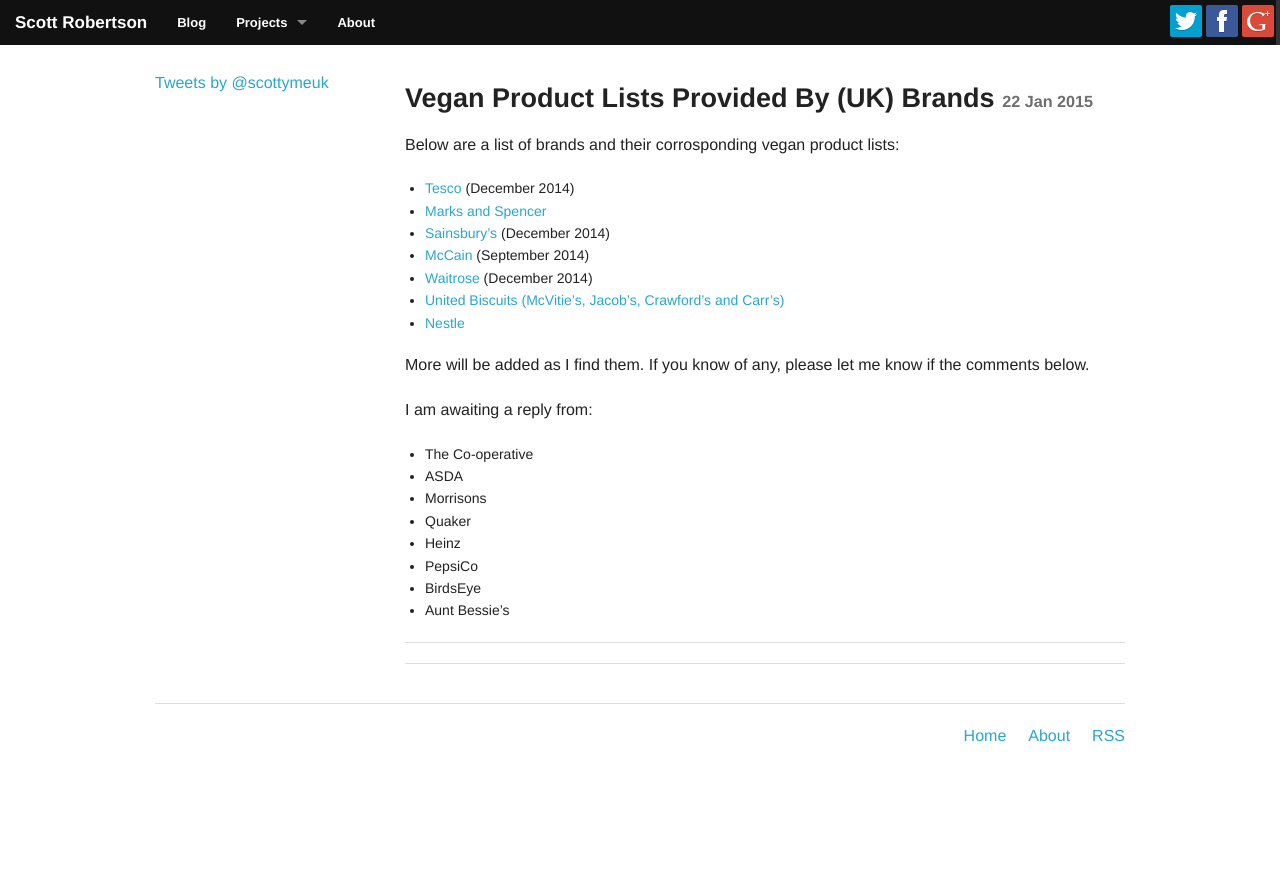
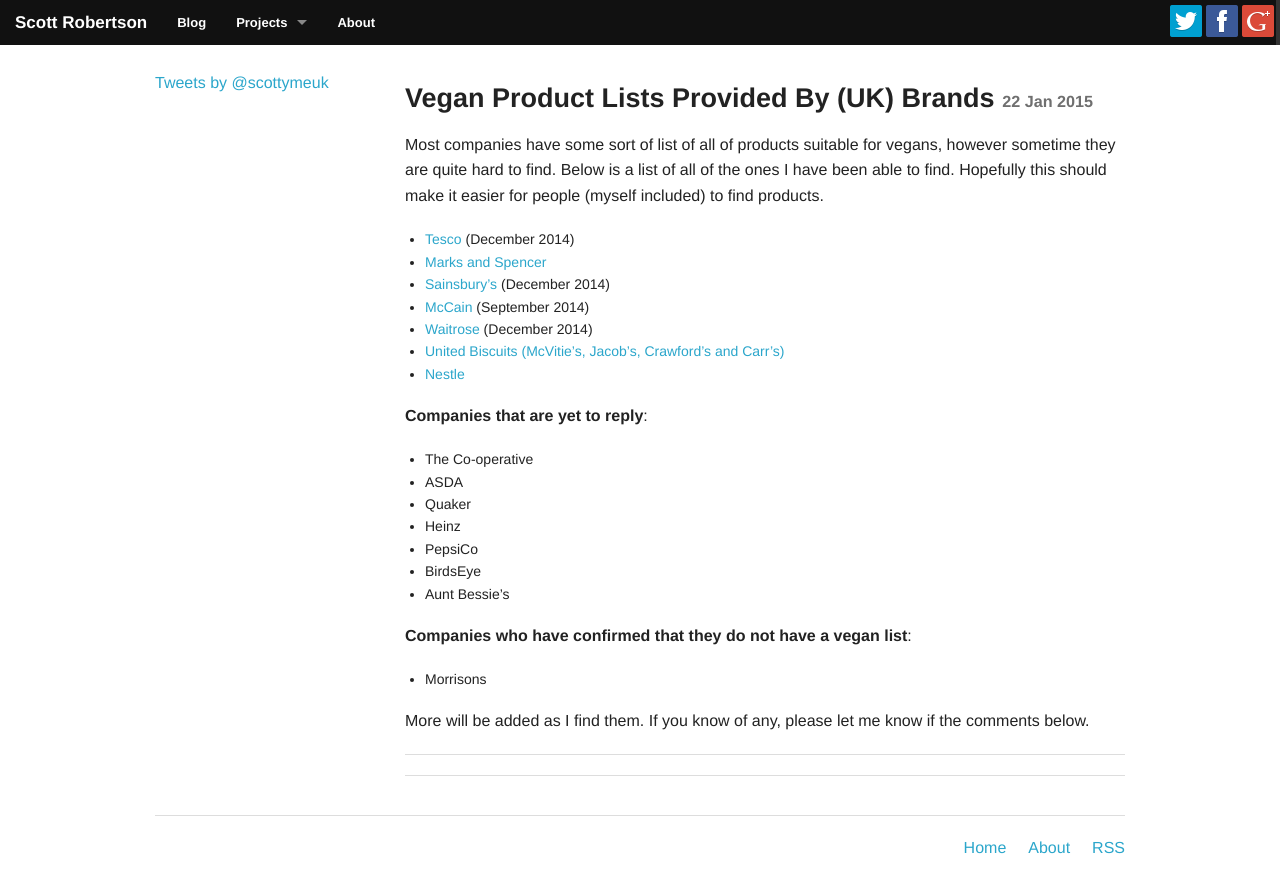
Before and after one commit to scottrobertson/scottrobertson.me, a Jekyll site: the page built from _posts/2015-01-22-uk-brands-vegan-lists.markdown, in a window 1280 px wide. Shown: the top 893 px of the page. Built offline with Jekyll 4.4.1, drawn with Linux system fonts in a browser that asks for light colours; nearby versions of some CDN libraries; Markdown is read by kramdown in place of the engine named in the settings; comment, search, counter and statistics services are not loaded.

Commit message:
Update 2015-01-22-uk-brands-vegan-lists.markdown

```diff
--- a/_posts/2015-01-22-uk-brands-vegan-lists.markdown
+++ b/_posts/2015-01-22-uk-brands-vegan-lists.markdown
@@ -5,7 +5,7 @@
 permalink: /post/uk-brands-vegan-lists
 ---
 
-Below are a list of brands and their corrosponding vegan product lists:
+Most companies have some sort of list of all of products suitable for vegans, however sometime they are quite hard to find. Below is a list of all of the ones I have been able to find. Hopefully this should make it easier for people (myself included) to find products.
 
 - [Tesco](https://upload.scottrobertson.me/SamuNuSIZ0GHl.pdf) (December 2014)
 - [Marks and Spencer](http://health.marksandspencer.com/uploads/pdfs/Vegans.pdf)
@@ -15,15 +15,19 @@
 - [United Biscuits (McVitie’s, Jacob’s, Crawford’s and Carr’s)](http://www.unitedbiscuits.com/our-consumers/health-nutrition/special-diets/#tab-1413900132-2-73)
 - [Nestle](http://www.nestle.co.uk/asset-library/documents/nutritionhealthwellness/vegan%20list.pdf)
 
-More will be added as I find them. If you know of any, please let me know if the comments below.
-
-I am awaiting a reply from:
+**Companies that are yet to reply**:
 
 - The Co-operative
 - ASDA
-- Morrisons
 - Quaker
 - Heinz
 - PepsiCo
 - BirdsEye
 - Aunt Bessie's
+
+
+**Companies who have confirmed that they do not have a vegan list**:
+
+ - Morrisons
+
+More will be added as I find them. If you know of any, please let me know if the comments below.
```
